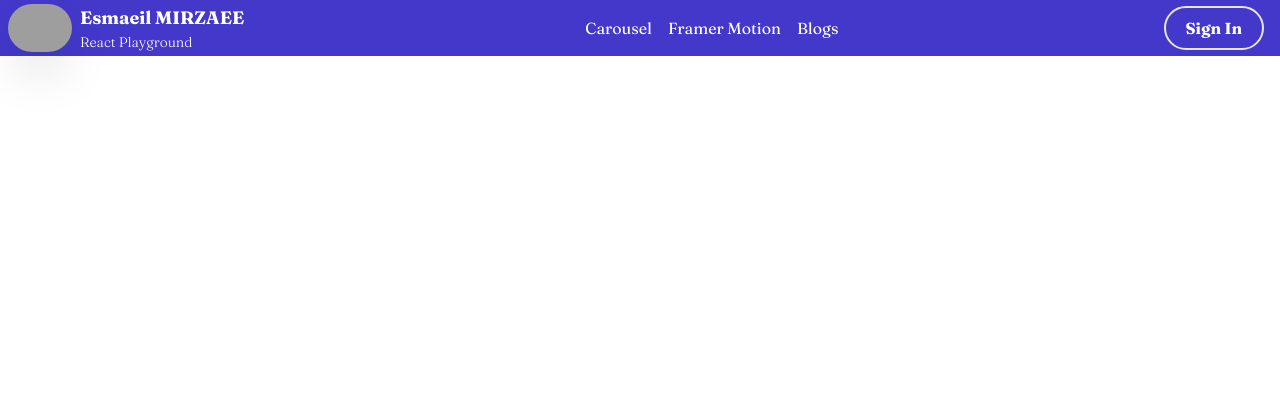
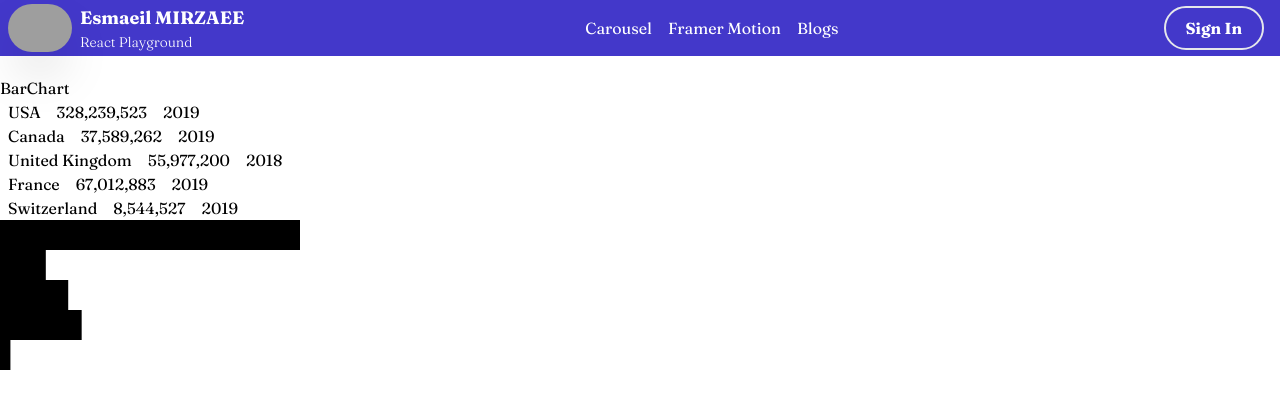
Before and after one commit to esmaeilmirzaee/react_playground, a React (Create React App) app: page /charts in a window 1280 px wide. Shown: the top 408 px of the page. Built offline with nearby package versions, Linux system fonts and the light colour scheme; grey boxes are pictures that could not be loaded; a web font is replaced by a local one.

Commit message:
Horizontal bar chart without axes

```diff
--- a/package.json
+++ b/package.json
@@ -11,6 +11,7 @@
     "@testing-library/user-event": "^12.1.10",
     "array-move": "^3.0.1",
     "axios": "^0.21.1",
+    "d3": "^7.0.0",
     "framer-motion": "^4.1.3",
     "install": "^0.13.0",
     "react": "^17.0.1",
--- a/src/App.js
+++ b/src/App.js
@@ -14,6 +14,9 @@ import PrivateRouteComponent from './components/PrivateRouteComponent'
 
 // Key bindings
 import { useKey } from './hooks/useKey'
+
+// Charts
+import {Charts}from './components/charts/'
 
 function App() {
   const slashHandler = () => {
@@ -42,6 +45,13 @@ function App() {
                 <Blogs />
               </div>
             </Route>
+            {/* Charts */}
+            <Route path='/charts'>
+              <div className='my-5'>
+                <Charts />
+              </div>
+            </Route>
+
             {/* Version 2: Using customised components to check authentication */}
             <PrivateRoute path='/admin'>
               <div className='my-5'>
--- /dev/null
+++ b/src/components/charts/bar/index.jsx
@@ -0,0 +1,55 @@
+import { useEffect, useRef } from 'react';
+import {select, scaleLinear, max, scaleBand} from 'd3';
+
+const render = (data, custom) => {
+  const xValue = (d) => +d.population.split(',').join('');
+  const yValue = (d) => d.name;
+  const svg = select(custom.chart_name);
+
+  // Scale
+  const xScale = scaleLinear()
+    .domain([0, max(data, xValue)])
+    .range([0, custom.width]);
+  const yScale = scaleBand()
+    .domain(data.map(yValue))
+    .range([0, custom.height])
+
+  // Draw chart
+  svg.selectAll('rect')
+    .data(data)
+    .enter()
+    .append('rect')
+    .attr('y', d => yScale(yValue(d)))
+    .attr('width', d => xScale(xValue(d)))
+    .attr('height', yScale.bandwidth());
+}
+
+export const BarChart = ({data}) => {
+  const chartRef = useRef()
+  // 1. Create a rectangle for each data
+  // 2. Scales data for each rectangle using linear and band functions in d3.
+  //  2.1. scale linear is useful for quantitative data.
+  // 3.
+
+  useEffect(() => {
+    render(data, {chart_name:chartRef.current, width: 400, height: 150});
+  }, []);
+
+  return (
+    <div>
+        <h1>BarChart</h1>
+        {/* data guidance */}
+        <ul>
+          {data.map((d, idx)=> (
+            <li key={idx}>
+              <span className='p-2'>{d.name}</span>
+              <span className='p-2'>{d.population}</span>
+              <span className='p-2'>{d.year}</span>
+              </li>
+          ))}
+        </ul>
+        {/* chart */}
+        <svg ref={chartRef} className="chart__svg"></svg>
+      </div>
+  )
+}
--- /dev/null
+++ b/src/components/charts/data/world_population.js
@@ -0,0 +1,7 @@
+export default [
+  {name: 'USA', population: '328,239,523',year:2019},
+  {name: 'Canada', population: '37,589,262',year:2019},
+  {name: 'United Kingdom', population: '55,977,200',year:2018},
+  {name: 'France', population: '67,012,883',year:2019},
+  {name: 'Switzerland', population: '8,544,527',year:2019},
+]
--- /dev/null
+++ b/src/components/charts/index.jsx
@@ -0,0 +1,12 @@
+import {BarChart} from './bar/'
+import world_population from './data/world_population'
+
+export const Charts = () => {
+  console.log(world_population);
+  return (
+    <div>
+      {/* Bar Chart */}
+      <BarChart data={world_population} />
+    </div>
+  )
+}
--- a/src/index.css
+++ b/src/index.css
@@ -17,5 +17,5 @@
 
 * {
   font-family: 'Fraunces';
-  height: auto;
+  /* height: auto; */
 }
```
Also changed, not shown: 1 other file (tests, documents, lock files or other folders).
